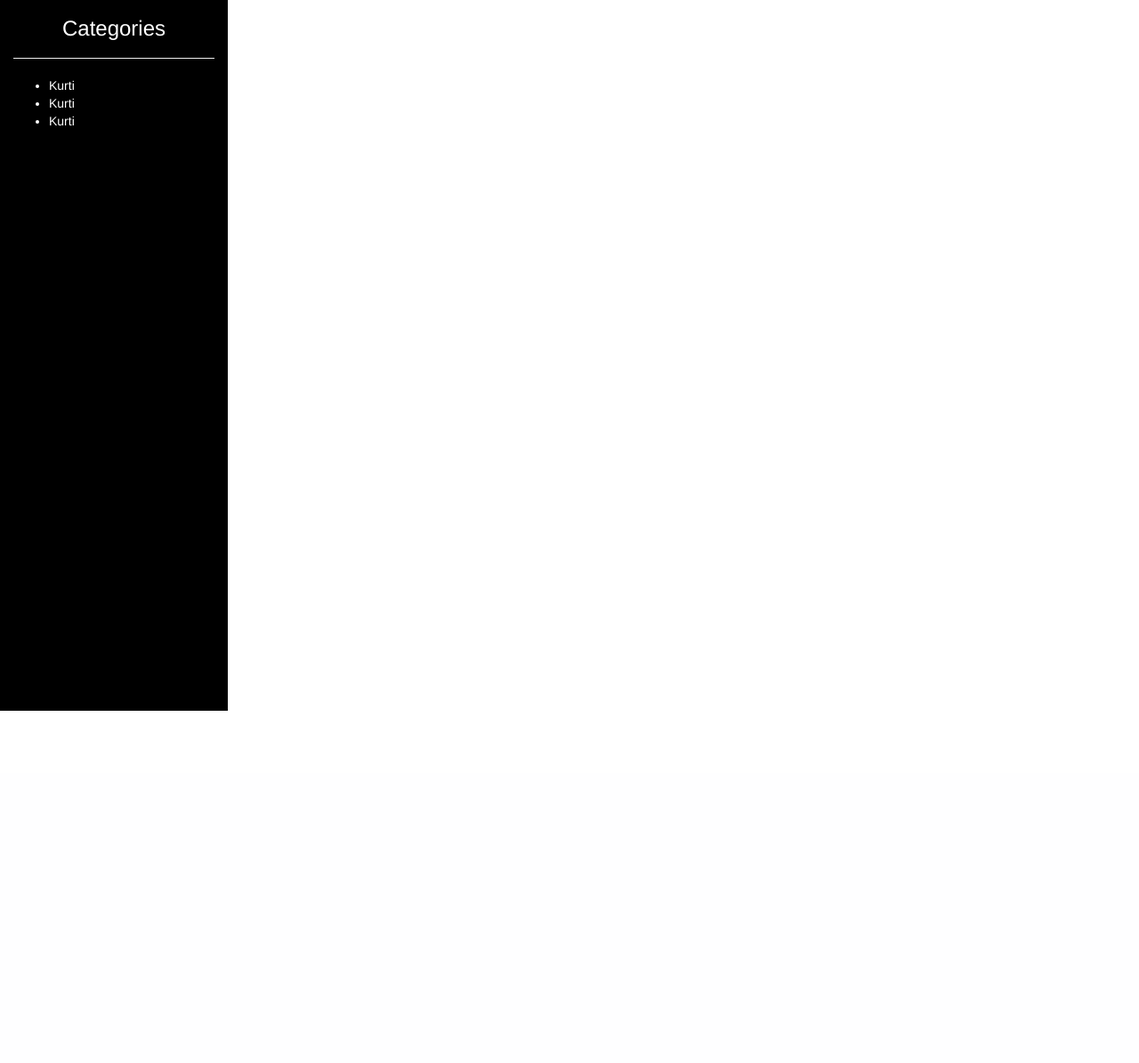
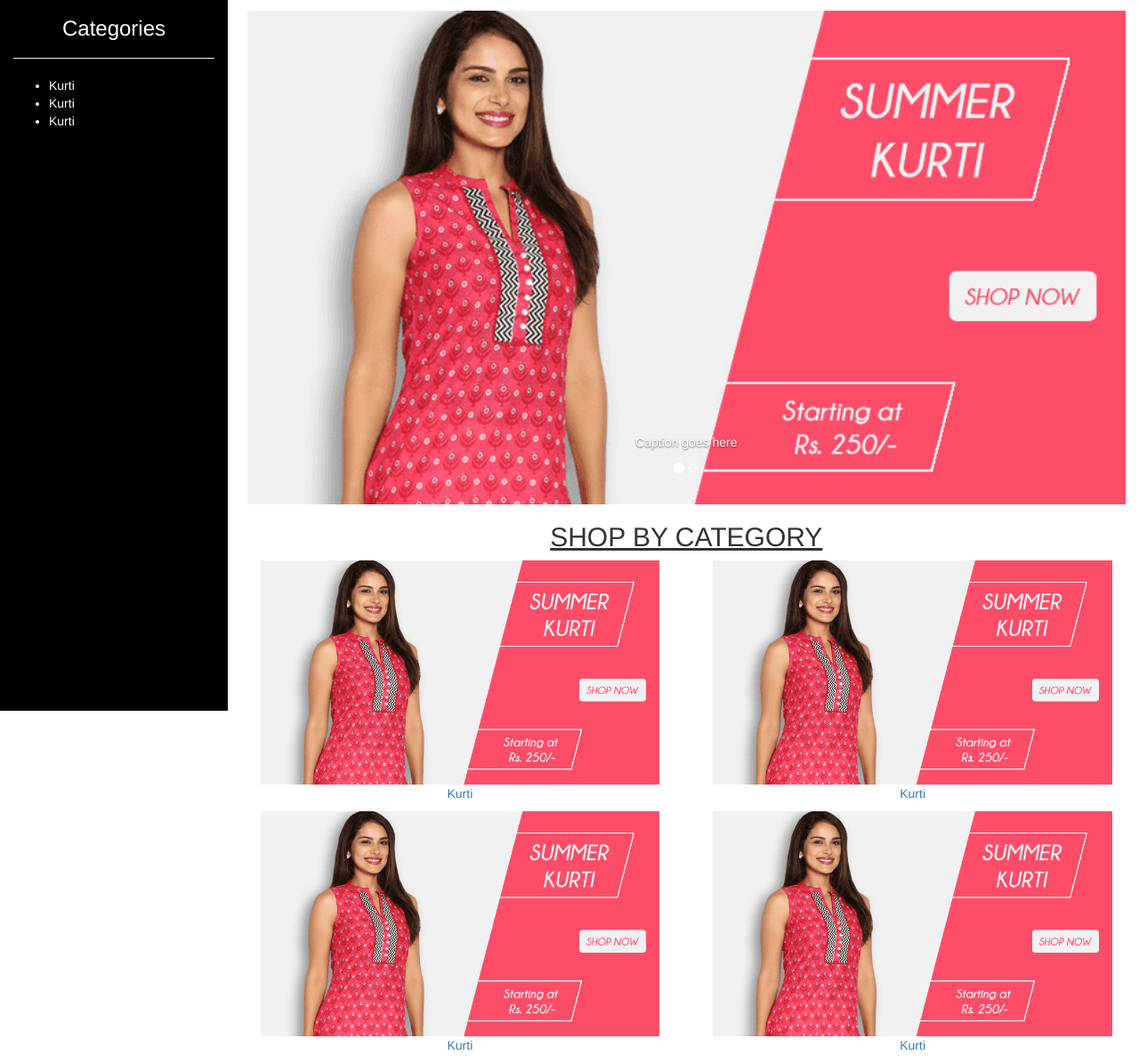
Before and after one commit to aditya-jha/probzip-webapp, a Django app: page / in a window 1280 px wide. Shown: the part 51-1246 px from the top of the page at 89% size. Before the commit the page ends 850 px from the top, so only its background shows below. Run offline with Django 3.2, Linux system fonts and the light colour scheme; some libraries are stand-ins or nearby versions.

Commit message:
homepage done with baisc layout and dummy data

```diff
--- a/bower.json
+++ b/bower.json
@@ -17,6 +17,10 @@
     "tests"
   ],
   "dependencies": {
-    "bootstrap": "^3.3.6"
+    "bootstrap": "^3.3.6",
+    "angular": "angularjs#^1.5.4",
+    "angular-bootstrap": "^1.3.2",
+    "t3js": "^2.4.0",
+    "doT": "^1.0.1"
   }
 }
--- a/static/static/css/style.css
+++ b/static/static/css/style.css
@@ -1,7 +1,10 @@
 
 body {
-    padding-bottom: 70px;
     margin-top: 50px;
+}
+
+img {
+    width: 100%;
 }
 
 .header {
@@ -22,5 +25,24 @@ body {
     background-color: #000;
     width: 20%;
     height: 100vh;
-    color: rgb(255,255,255)
+    color: rgb(255,255,255);
+    float: left;
+    display: block;
+    position: fixed;
 }
+
+/* homepage content */
+.homepage_content {
+    width: 79%;
+    float: right;
+    margin-top: 1%;
+}
+
+/* homepageMainCarousel*/
+#homepageMainCarousel {
+    width: 100%;
+}
+
+.category-box {
+    margin-bottom: 1%;
+}
--- a/templates/base.html
+++ b/templates/base.html
@@ -21,11 +21,15 @@
         {% include 'partials/sidebar_navigation.html' with data=sidebar_navigation.data %}
     {% endif %}
 
-
+    {% block content %}{% endblock %}
 
     {% compress js %}
-    <script type="text/javascript" src="{% static 'bower_components/jquery/dist/jquery.js' %}"></script>
-    <script type="text/javascript" src="{% static 'bower_components/bootstrap/dist/js/bootstrap.js' %}"></script>
+    <script type="text/javascript" src="{% static 'bower_components/jquery/dist/jquery.min.js' %}"></script>
+    <script type="text/javascript" src="{% static 'bower_components/bootstrap/dist/js/bootstrap.min.js' %}"></script>
+    <script type="text/javascript" src="{% static 'bower_components/doT/doT.min.js' %}"></script>
+    <script type="text/javascript" src="{% static 'bower_components/t3js/dist/t3.min.js' %}"></script>
     {% endcompress %}
+
+    {% block javascript %}{% endblock %}
 </body>
 </html>
--- a/templates/homepage.html
+++ b/templates/homepage.html
@@ -1 +1,33 @@
 {% extends 'base.html' %}
+{% load staticfiles %}
+
+{% block content %}
+<div class="container-fluid">
+    <div class="homepage_content">
+        {% include "partials/homepage_main_carousel.html" with elementID="homepageMainCarousel" %}
+
+        <div class="row">
+            <div class="col-xs-12">
+                <h2 class="text-center"><u>SHOP BY CATEGORY</u></h2>
+            </div>
+        </div>
+        <div class="row">
+            {% for c in categories %}
+            <a href="#" class="category-box">
+                <div class="col-md-6 col-xs-12">
+                    <div class="col-xs-12">
+                        <img src="{% static 'img/kurti.png' %}" />
+                    </div>
+                    <div class="col-xs-12">
+                        <p class="text-center">
+                            Kurti
+                        </p>
+                    </div>
+                </div>
+            </a>
+            {% endfor %}
+        </div>
+    </div>
+</div>
+
+{% endblock %}
--- /dev/null
+++ b/templates/partials/homepage_main_carousel.html
@@ -0,0 +1,26 @@
+{% load staticfiles %}
+<div id="{{ elementID }}" class="carousel slide" data-ride="carousel">
+    <ol class="carousel-indicators">
+        <li data-target="#{{ elementID }}" data-slide-to="0" class="active"></li>
+        <li data-target="#{{ elementID }}" data-slide-to="1"></li>
+    </ol>
+
+    <div class="carousel-inner" role="listbox">
+        <div class="item active">
+            <img src="{% static 'img/kurti.png' %}" alt="">
+            <div class="carousel-caption">
+                <p>
+                  Caption goes here
+                </p>
+            </div>
+        </div>
+        <div class="item">
+            <img src="{% static 'img/kurti.png' %}" alt="">
+            <div class="carousel-caption">
+                <p>
+                  Other Carousel
+                </p>
+            </div>
+        </div>
+    </div>
+</div>
--- a/templates/partials/sidebar_navigation.html
+++ b/templates/partials/sidebar_navigation.html
@@ -1,4 +1,4 @@
-<div class="sidebar-navigation">
+<div class="sidebar-navigation hidden-xs">
     <div class="container-fluid">
         <h3 class="text-center">Categories</h3>
         <hr />
--- a/urlHandlers/homepage.py
+++ b/urlHandlers/homepage.py
@@ -21,6 +21,7 @@ def index(request):
                 }
             ]
         },
+        "categories": [1,2,3,4]
     }
 
     return render(request, 'homepage.html', variables)
```
Also changed, not shown: static/static/img/kurti.png (added).
